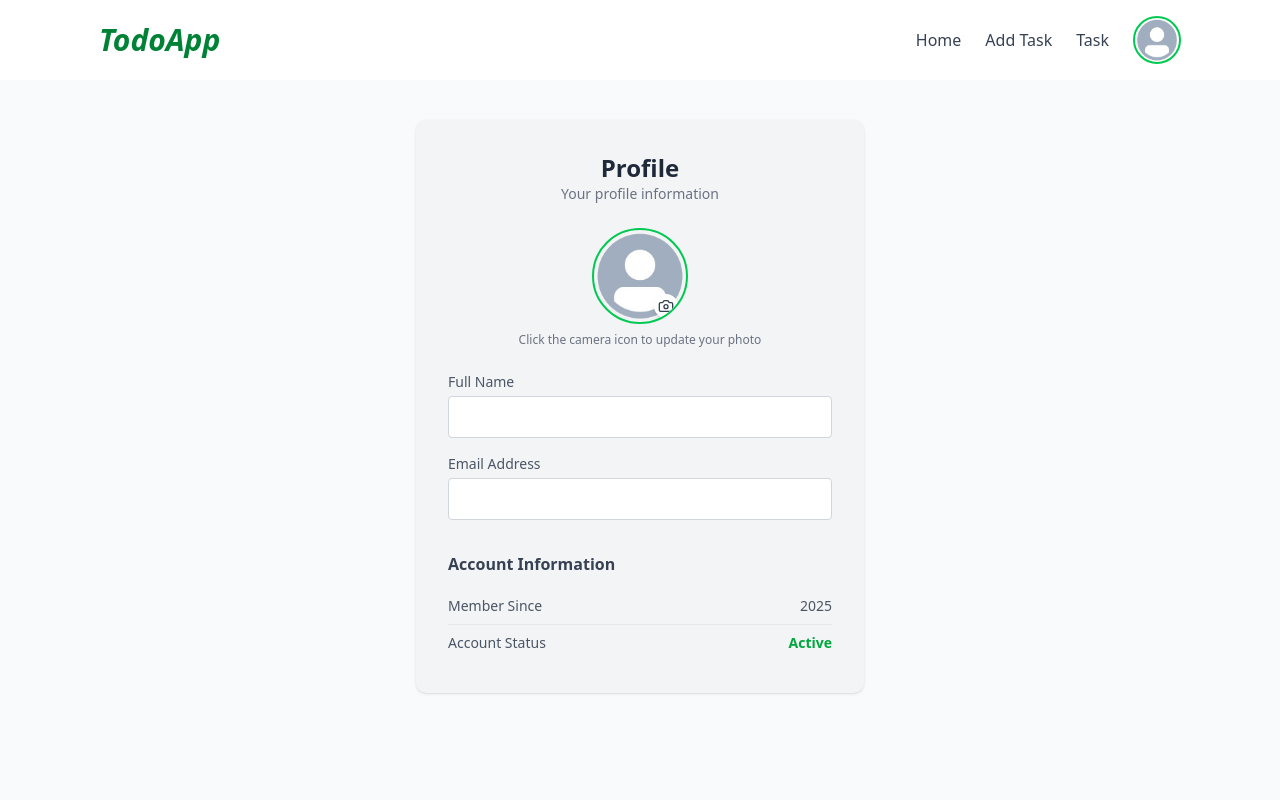
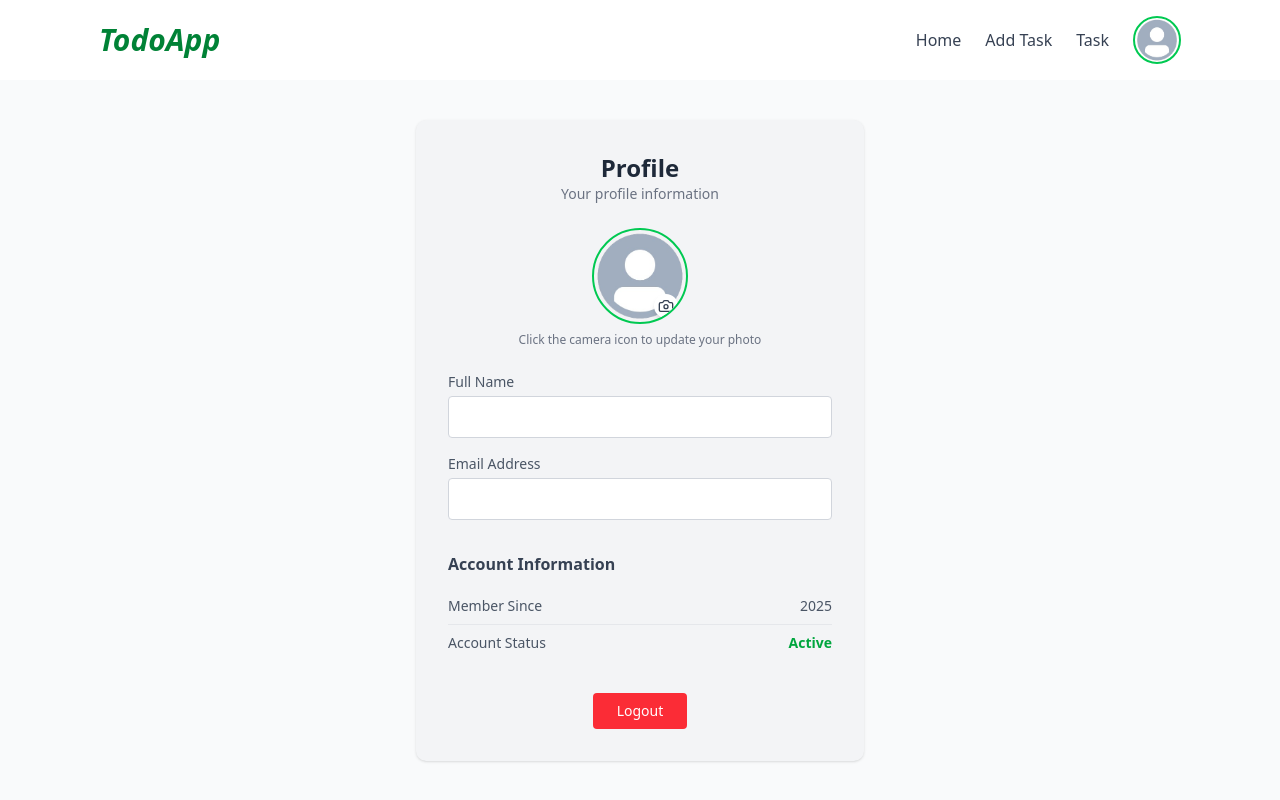
Before and after one commit to MichaelJD-MJD/Todolist-NextJS, a Next.js app: page /profile in a window 1280 px wide. Shown: the top 800 px of the page. Built offline with nearby package versions, Linux system fonts and the light colour scheme.

Commit message:
[frontend]: integrate logout

```diff
--- /dev/null
+++ b/src/app/api/users/auth/logout/route.ts
@@ -0,0 +1,17 @@
+import { NextResponse } from "next/server";
+
+export async function POST() {
+  const response = NextResponse.json({
+    success: true,
+    message: "Logged out",
+  });
+
+  // Hapus cookie jwt
+  response.cookies.set("jwt", "", {
+    path: "/",
+    httpOnly: true,
+    maxAge: 0,
+  });
+
+  return response;
+}
--- a/src/app/profile/page.tsx
+++ b/src/app/profile/page.tsx
@@ -2,6 +2,7 @@
 
 import Navbar from "@/components/Navbar";
 import { axiosInstance } from "@/lib/axios";
+import { logout } from "@/lib/logout";
 import { useUserStore } from "@/lib/store";
 import { Camera } from "lucide-react";
 import Image from "next/image";
@@ -41,6 +42,11 @@ export default function Profile() {
       await updateProfile(base64Image);
     }
 
+  }
+
+  const handleLogout = async() => {
+    logout();
+    toast.success("Logout success!");
   }
 
   return (
@@ -126,6 +132,16 @@ export default function Profile() {
               <span className="text-green-600 font-semibold">Active</span>
             </div>
           </div>
+
+          {/* Logout */}
+          <div className="mt-8 text-center">
+            <button
+              onClick={handleLogout}
+              className="px-6 py-2 bg-red-500 text-white rounded hover:bg-red-600 transition duration-200 text-sm font-medium cursor-pointer"
+            >
+              Logout
+            </button>
+          </div>
         </section>
       </main>
     </>
--- /dev/null
+++ b/src/lib/logout.ts
@@ -0,0 +1,10 @@
+import { axiosInstance } from "./axios";
+import { useUserStore } from "./store";
+
+export const logout = async () => {
+  await axiosInstance.post("/users/auth/logout");
+
+  localStorage.removeItem("token");
+  useUserStore.getState().clearUser();
+  window.location.href = "/login";
+};
--- a/src/lib/store.ts
+++ b/src/lib/store.ts
@@ -10,9 +10,11 @@ type User = {
 type Store = {
   user: User | null;
   setUser: (user: User) => void;
+  clearUser: () => void;
 };
 
 export const useUserStore = create<Store>((set) => ({
   user: null,
   setUser: (user) => set({ user }),
+  clearUser: () => set({ user: null }),
 }));
```
Lines whose indentation alone changed are shown as unchanged.
